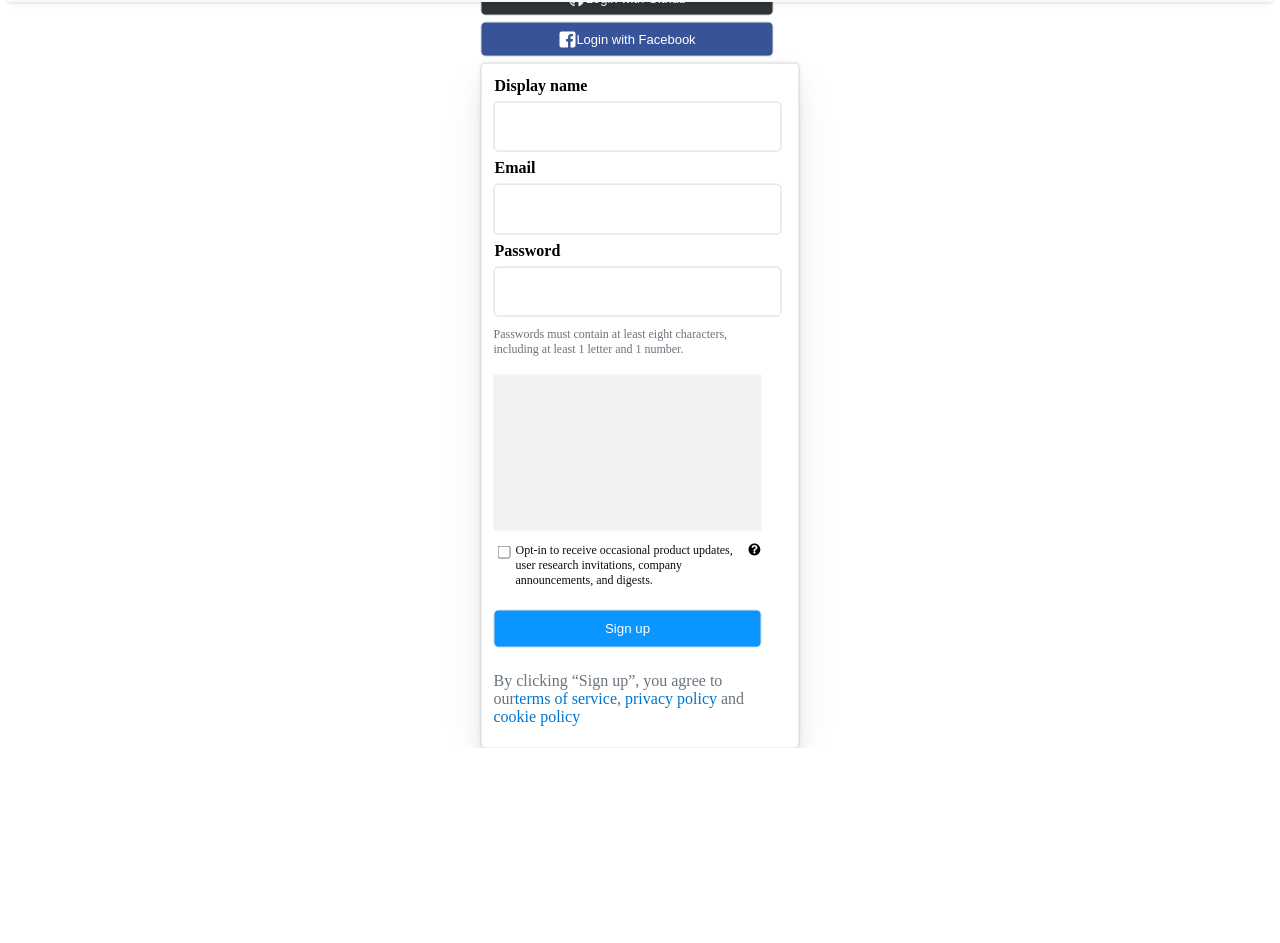
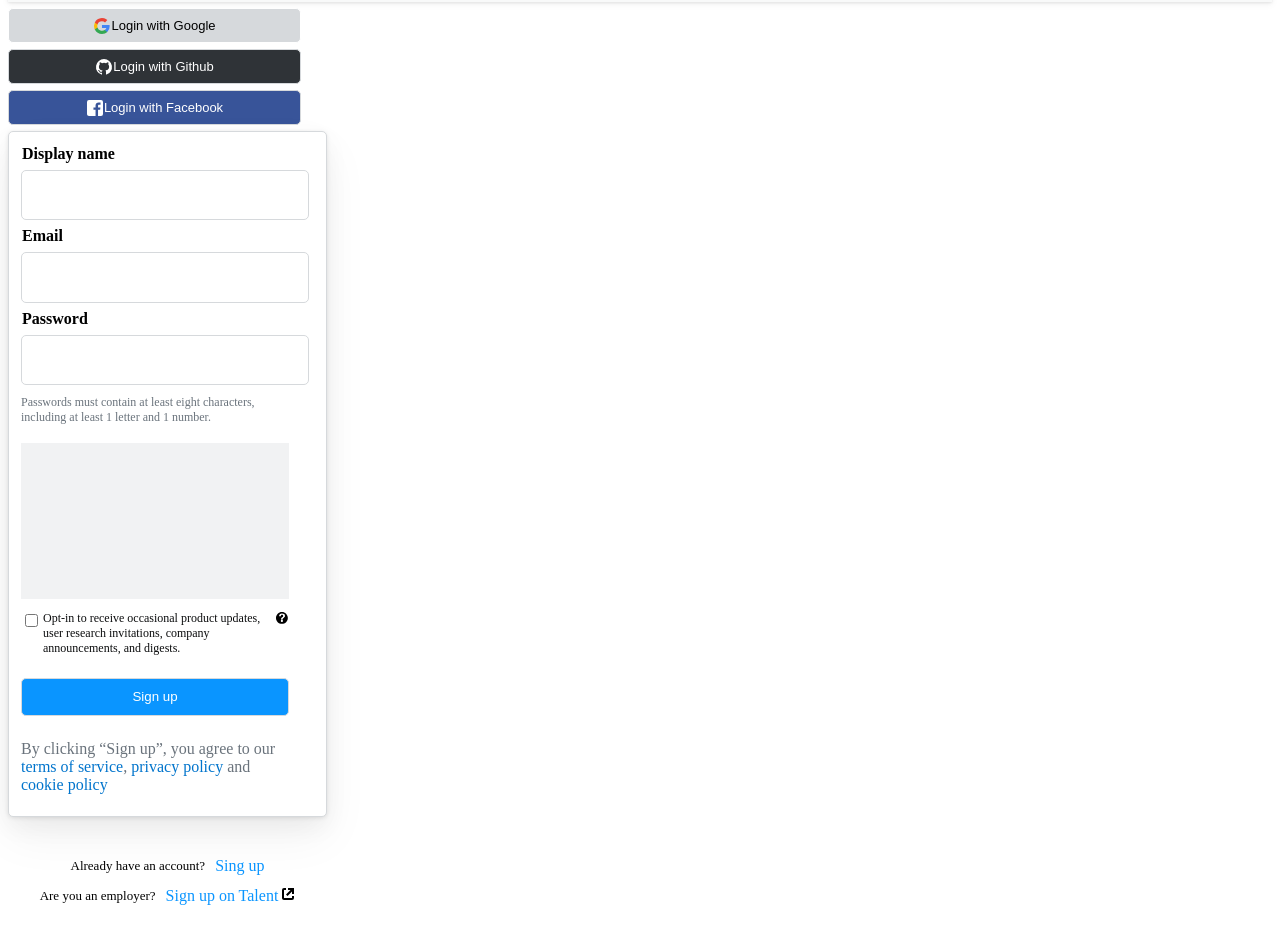
Before and after one commit to codestates-seb/seb40_pre_001, a React (Create React App) app in the folder front/: page /signup in a window 1280 px wide. Shown: the part 59-1002 px from the top of the page. Before the commit the page ends 807 px from the top, so only its background shows below. Built offline with nearby package versions, Linux system fonts and the light colour scheme.

Commit message:
🖋Feat : Sign up Form layout modify

```diff
--- a/front/src/components/sign up/signUp.jsx
+++ b/front/src/components/sign up/signUp.jsx
@@ -54,11 +54,24 @@ const SignUpForm = () => {
           <S.SubmitButton>Sign up</S.SubmitButton>
           <S.SignUpWarn>
             By clicking “Sign up”, you agree to our
-            <a>terms of service</a>, <a>privacy policy</a> and
+            <a> terms of service</a>, <a>privacy policy</a> and
             <a> cookie policy</a>
           </S.SignUpWarn>
         </S.LoginForm>
       </S.FormContainer>
+      <S.HelpContainer>
+        <S.HelpContent>Already have an account?</S.HelpContent>
+        <S.HelpLink>Sing up</S.HelpLink>
+      </S.HelpContainer>
+      <S.HelpContainer>
+        <S.HelpContent>Are you an employer?</S.HelpContent>
+        <S.HelpLink>
+          Sign up on Talent
+          <svg aria-hidden='true' width='14' height='14' viewBox='0 0 14 14'>
+            <path d='M5 1H3a2 2 0 0 0-2 2v8c0 1.1.9 2 2 2h8a2 2 0 0 0 2-2V9h-2v2H3V3h2V1Zm2 0h6v6h-2V4.5L6.5 9 5 7.5 9.5 3H7V1Z'></path>
+          </svg>
+        </S.HelpLink>
+      </S.HelpContainer>
     </S.Container>
   );
 };
--- a/front/src/components/sign up/signUp.style.js
+++ b/front/src/components/sign up/signUp.style.js
@@ -2,10 +2,11 @@ import styled from 'styled-components';
 
 // 레이아웃 컨테이너
 const Container = styled.div`
-  position: absolute;
-  left: 50%;
+  /* position: absolute; */
+  /* left: 50%;
   top: 50%;
-  transform: translate(-50%, -50%);
+  transform: translate(-50%, -50%); */
+  margin-bottom: 40px;
 `;
 
 // 폼컨테이너
@@ -18,6 +19,7 @@ const FormContainer = styled.form`
   background: white;
   box-shadow: 0 10px 24px hsla(0, 0%, 0%, 0.05),
     0 20px 48px hsla(0, 0%, 0%, 0.05), 0 1px 4px hsla(0, 0%, 0%, 0.1);
+  margin-bottom: 40px;
 `;
 
 // 폼 레이아웃
@@ -143,6 +145,27 @@ const SignUpWarn = styled.div`
   }
 `;
 
+//already insight?
+const HelpContainer = styled.div`
+  display: flex;
+  justify-content: center;
+  align-items: center;
+  /* width: 255px; */
+  margin: 12px 6px 12px 6px;
+`;
+
+const HelpContent = styled.div`
+  margin-right: 10px;
+  font-size: 13px;
+`;
+
+const HelpLink = styled.a`
+  color: #0a95ff;
+  > svg {
+    margin-left: 3px;
+  }
+`;
+
 export {
   FormContainer,
   LoginForm,
@@ -158,6 +181,9 @@ export {
   OptionDiscription,
   AdviceMark,
   SignUpWarn,
+  HelpContainer,
+  HelpLink,
+  HelpContent,
 };
 
 export { SnsButtonContainer };
--- a/front/src/pages/PagesLayout/Layout.jsx
+++ b/front/src/pages/PagesLayout/Layout.jsx
@@ -15,10 +15,17 @@ const Layout = () => {
   return (
     <>
       <Nav />
-      <S.Container>
-        {!isIncluded && <LeftSidebar />}
-        <Outlet />
-      </S.Container>
+      {isIncluded ? (
+        <S.Container className='NonMaxWidth'>
+          {!isIncluded && <LeftSidebar />}
+          <Outlet />
+        </S.Container>
+      ) : (
+        <S.Container>
+          {!isIncluded && <LeftSidebar />}
+          <Outlet />
+        </S.Container>
+      )}
       {!isIncluded && <Footer />}
     </>
   );
--- a/front/src/pages/PagesLayout/Layout.style.js
+++ b/front/src/pages/PagesLayout/Layout.style.js
@@ -2,11 +2,15 @@ import styled from 'styled-components';
 
 const Container = styled.div`
   display: flex;
-  max-width: 1264px;
   width: 100%;
   background: none;
   justify-content: space-between;
   margin: 0 auto;
+  max-width: 1264px;
+
+  &.NonMaxWidth {
+    max-width: none;
+  }
 `;
 
 export { Container };
```
